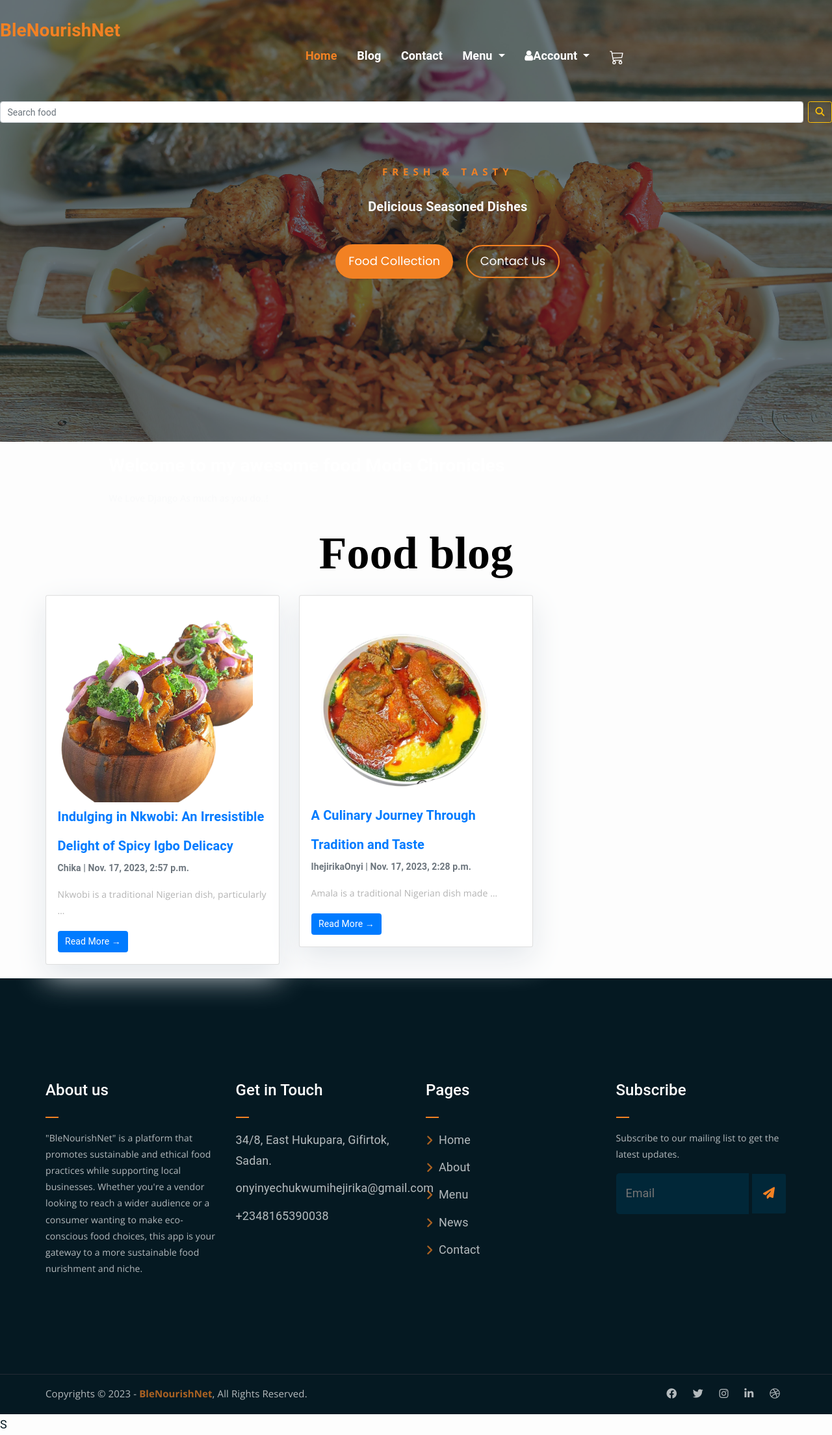
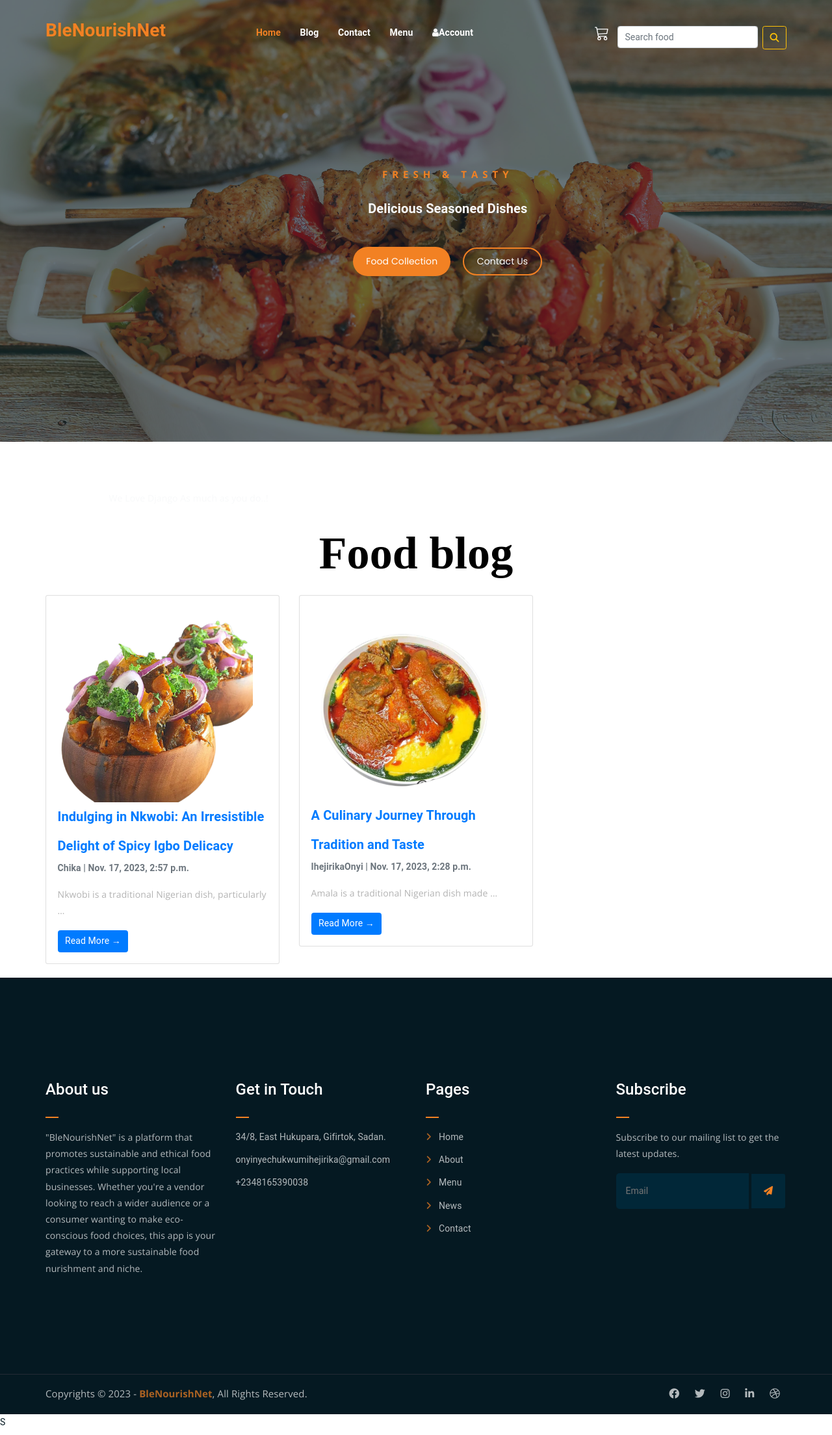
Before and after one commit to BlessOnyi/my-project-food-app, a Django app: page /blogApp/ in a window 1280 px wide. Shown: the whole page at 65% size. Run offline with Django 4.2, Linux system fonts and the light colour scheme; data comes from the database, SQL or seed files in the repository; both versions use the stored data as it was after the commit; some libraries are stand-ins or nearby versions.

Commit message:
navbar update

```diff
--- a/Project1/settings.py
+++ b/Project1/settings.py
@@ -157,7 +157,10 @@ EMAIL_USE_TLS = True
 EMAIL_PORT = 587
 EMAIL_HOST_USER = 'onyinyechukwumblessing@gmail.com'
 
-EMAIL_HOST_PASSWORD = 'bluyqaukrsstazbh'
+EMAIL_HOST_PASSWORD = config('EMAIL_PASSWORD')
+
+LOGIN_URL = '/account/login/'
+# LOGIN_REDIRECT_URL = '/account/dashboard'
 
 #Basket session ID
 BASKET_SESSION_ID = 'basket'
--- a/Project1/urls.py
+++ b/Project1/urls.py
@@ -25,7 +25,7 @@ urlpatterns = [
     path('', include('ProjectApp.urls',namespace='ProjectApp')),
     path('basket/',include('basket.urls', namespace='basket')),
     path('blogApp/', include('blogApp.urls')),
-    path('myPayment/', include("myPayment.urls")),
+    path('myPayment/', include('myPayment.urls', namespace='myPayment')),
     path('sent/', activation_sent_view, name="activation_sent"),
     path('activate/<slug:uidb64>/<slug:token>/', activate, name='activate'),
       path('account/', include("account.urls")),
--- a/myPayment/views.py
+++ b/myPayment/views.py
@@ -50,7 +50,7 @@ def payment_completed(request):
     #         price=item['price'],
     #         quantity=item['qty']
     #     )
-    return JsonResponse('Payment completed!', safe=False)
+    return render(request, 'payment/payment.html')
 
 @login_required
 def payment_successful(request):
--- a/static/assets/css/main.css
+++ b/static/assets/css/main.css
@@ -2809,3 +2809,22 @@ table.order-details tbody td {
   margin-top: 40px;
 
 }
+
+.desk-show{
+  display: block;
+}
+
+.mobile{
+  display: none !important;
+}
+
+@media only screen and (max-width:800px) {
+  .desk-show{
+    display: none !important;
+  }
+
+  .mobile{
+    display: block !important;
+
+  }
+}
--- a/static/assets/css/responsive.css
+++ b/static/assets/css/responsive.css
@@ -548,6 +548,7 @@
 	}
 	.mobile-show {
 		display: block!important;
+		padding-top: 20%;
 	}
 	a.mobile-show.search-bar-icon {
 	    position: absolute;
--- a/templates/base.html
+++ b/templates/base.html
@@ -74,9 +74,8 @@
 		</div>
 	</div>
 	<!--PreLoader Ends-->
-
-	<!-- header -->
-	<div class="top-header-area" id="sticker">
+	<div id="sticker-sticky-wrapper" class="sticky-wrapper" style="height: 105px;"><div class="top-header-area" id="sticker" style="width: 1349px;">
+		<div class="container">
 			<div class="row">
 				<div class="col-lg-12 col-sm-12 text-center">
 					<div class="main-menu-wrap">
@@ -89,8 +88,7 @@
 						<!-- logo -->
 
 						<!-- menu start -->
-					<nav class="main-menu">
-						<div>
+						<nav class="main-menu" style="display: block;">
 							<ul>
 								<li class="current-list-item"><a href="{% url 'ProjectApp:myHome' %}">Home</a></li>
 
@@ -98,12 +96,8 @@
 
 								<li><a href="contact.html">Contact</a></li>
 
-								<li class="nav-item dropdown">
-									<a class="nav-link dropdown-toggle" href="menu.html" id="navbarDropdown"
-										role="button" data-bs-toggle="dropdown" aria-expanded="false">
-										Menu
-									</a>
-									<ul class="dropdown-menu" aria-labelledby="navbarDropdown">
+								<li><a href="#">Menu</a>
+									<ul class="sub-menu" aria-labelledby="navbarDropdown">
 										<li><a class="dropdown-item category-link" href="">All</a></li>
 										{% for category in categories %}
 										<li>
@@ -113,14 +107,8 @@
 										{% endfor %}
 									</ul>
 								</li>
-
-								<li class="nav-item dropdown">
-
-									<a class="nav-link dropdown-toggle " href="#" id="navbarDropdown" role="button"
-										data-bs-toggle="dropdown" aria-expanded="false">
-										<i class="fa fa-user " aria-hidden="true"></i>Account
-									</a>
-									<ul class="dropdown-menu">
+								<li><a href=""><i class="fa fa-user"></i>Account</a>
+									<ul class="sub-menu">
 										<li><a href="{% url 'account:login' %}"><button class="btn btn-secondary"
 													type="button">Sign In</button></a></li>
 										<li><a class="dropdown-item category-link"
@@ -129,12 +117,11 @@
 									</ul>
 								</li>
 
-								<li class="nav-item">
-									<a class="nav-link" type="button" role="button"
-										href="{% url 'basket:basket_summary' %} "
+								<li>
+									<div class="header-icons d-flex " style="margin-top: -25px;">
+										<a class="shopping-cart" type="button" role="button" href="{% url 'basket:basket_summary' %} "
 										class="btn btn-outline-secondary border-0 basket-btn">
 										<!-- <div class="d-inline-flex">0</div> -->
-
 										{% with total_qty=basket|length %}
 										<div id="basket-qty" class="d-inline-flex">
 											{% if total_qty > 0 %}
@@ -153,27 +140,35 @@
 										</div>
 
 									</a>
-
-								</li>
-							</ul>
-							<form class="d-flex form-search" role="search">
+										<!-- <a class="mobile-hide search-bar-icon" href="#"><i class="fas fa-search"></i></a> -->
+										<form class="d-flex form-search desk-show" role="search">
 											<input class="form-control  me-2" type="search" placeholder="Search food"
 												aria-label="Search" name="searched">
 											<button class="btn btn-outline-warning my-2 my-sm-0" type="submit">
 												<i class="fas fa-search"></i>
 											</button>
 										</form>
-
 									</div>
+								</li>
+							</ul>
 						</nav>
 						<!-- <a class="mobile-show search-bar-icon" href="#"><i class="fas fa-search"></i></a> -->
+						<form class="d-flex form-search mobile-show mobile " role="search">
+							<input class="form-control  me-2" type="search" placeholder="Search food"
+								aria-label="Search" name="searched">
+							<button class="btn btn-outline-warning my-2 my-sm-0" type="submit">
+								<i class="fas fa-search"></i>
+							</button>
+						</form>
 						<div class="mobile-menu"></div>
 						<!-- menu end -->
 					</div>
 				</div>
 			</div>
+		</div>
+	</div></div>
+	<!-- header -->
 
-	</div>
 	<!-- end header -->
 
 	<!-- search area -->
@@ -183,7 +178,6 @@
 
 
 	{% endblock %}
-
 
 	<!-- footer -->
 	<div class="footer-area">
--- a/templates/blog/blog_app.html
+++ b/templates/blog/blog_app.html
@@ -3,21 +3,6 @@
 {% block title %}Blog{% endblock %}
 {% block content %}
 
-<style>
-    body {
-        font-family: "Roboto", sans-serif;
-        font-size: 18px;
-        background-color: #fdfdfd;
-    }
-
-    .head_text {
-        color: white;
-    }
-
-    .card {
-        box-shadow: 0 16px 48px #E3E7EB;
-    }
-</style>
 <!-- hero area -->
 <div class="hero-area hero">
 	<div class="container">
--- a/templates/forms/login.html
+++ b/templates/forms/login.html
@@ -59,7 +59,7 @@
 
         <input type="submit" name="login" value="login" class="btn btn-danger btn-block btn_1 rounded full-width">
 
-        <div class="text-center add_top_10" style="color: rgb(22, 22, 27); font-weight: 900;">Do not have an account? <strong><a style="color:red;"href="{% url 'ProjectApp:register_user' %}">Register!</a></strong></div>
+        <div class="text-center add_top_10" style="color: rgb(22, 22, 27); font-weight: 900;">Do not have an account? <strong><a style="color:red;"href="{% url 'account:register_user' %}">Register!</a></strong></div>
     {% csrf_token %}
     </form>
     <br><br><br><br><br><br><br><br>
```
Also changed, not shown: db.sqlite3, 1 other file. Lines whose indentation alone changed are shown as unchanged.
